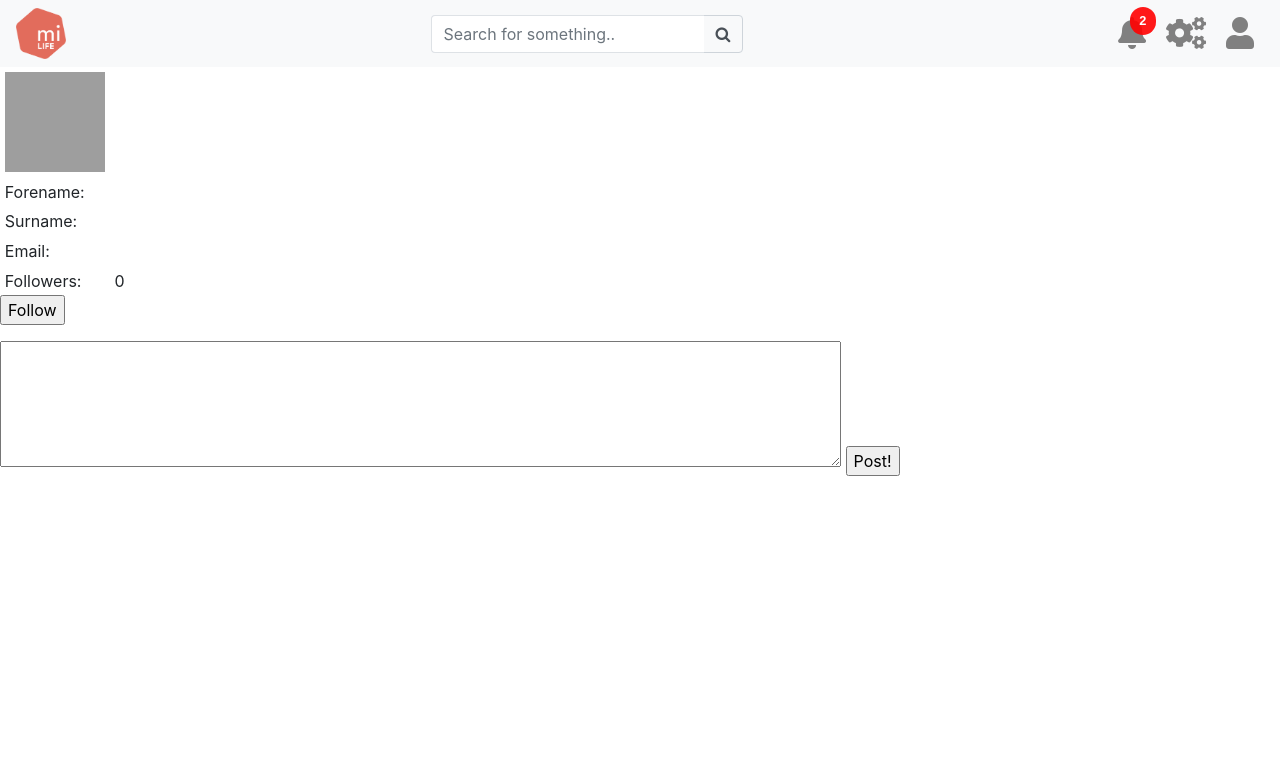
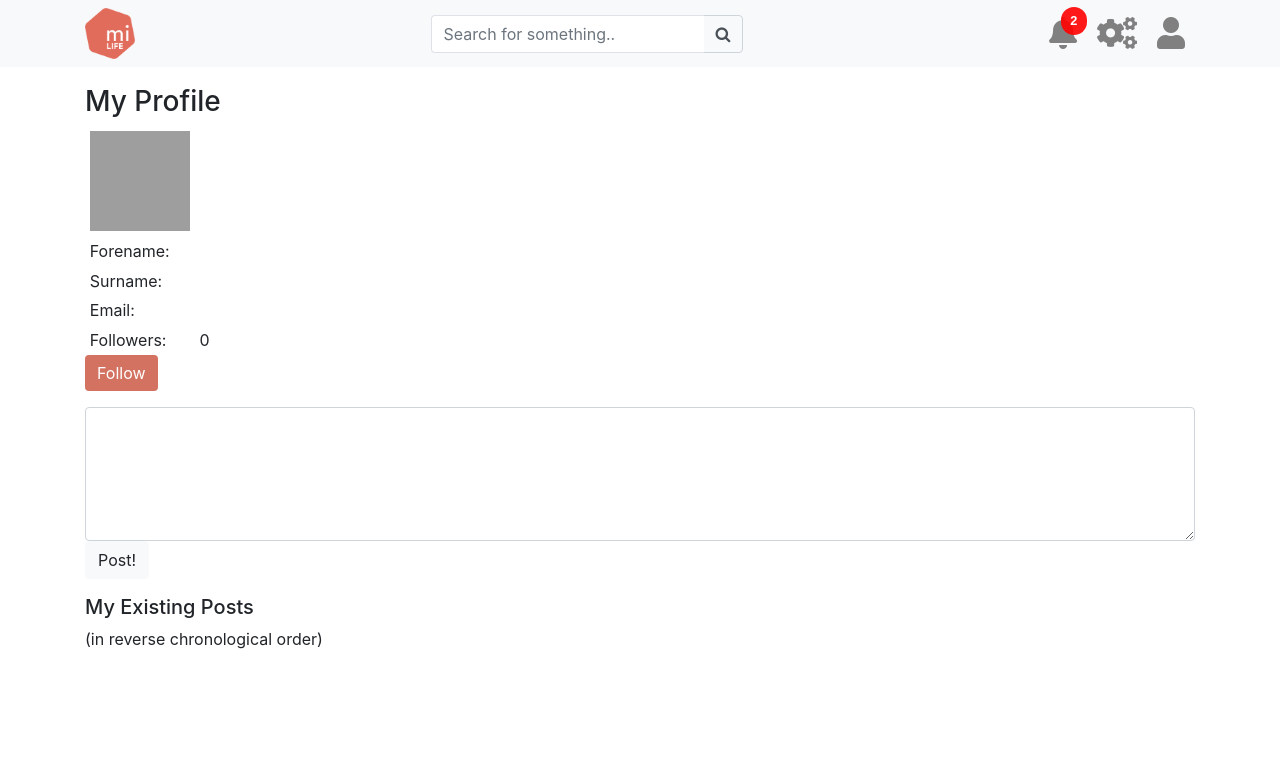
Before and after one commit to Ethaniha/miLife.today, a PHP site: page /user_profile.php in a window 1280 px wide. Shown: the top 783 px of the page. Run offline with PHP 8.4, Linux system fonts and the light colour scheme; data that the repository does not hold is empty; some libraries are stand-ins or nearby versions; grey boxes are pictures that could not be loaded.

Commit message:
Updates to all pages and CSS
Beginning to make the website look like the concept images

```diff
--- a/css/main.css
+++ b/css/main.css
@@ -1,4 +1,8 @@
 @import url("//maxcdn.bootstrapcdn.com/font-awesome/4.7.0/css/font-awesome.min.css");
+
+body {
+  margin-top: 60px; /* Add a top margin to avoid content overlay */
+}
 
 .fas[data-count]{
     position:relative;
@@ -18,6 +22,14 @@
     font: bold .4em sans-serif;
 }
 
+.navbar{
+  overflow: hidden;
+  position: fixed; /* Set the navbar to fixed position */
+  top: 0; /* Position the navbar at the top of the page */
+  width: 100%; /* Full width */
+  z-index: 100;
+}
+
 .navbar-nav > li{
   padding-left:10px;
   padding-right:10px;
@@ -26,3 +38,35 @@
 .navbar-logo{
     width: 50px;
 }
+
+.pageHeader{
+    padding-top: 25px;
+}
+
+.btn-primary{
+    background-color: #D47262 !important;
+    border: none;
+}
+
+.btn-primary:hover{
+    background-color: #B46155 !important;
+    border: none;
+}
+
+#feedHeader{
+  background-image: url("../assets/imgs/feed-bg.jpg") !important;
+  background-size: cover;
+  background-position: bottom;
+  padding: 150px 0px 150px 0px;
+  color: white;
+  text-align: center;
+  text-shadow: 0 0 15px #999;
+}
+
+.display-2{
+    font-weight: 600;
+}
+
+.profilePhoto{
+    border-radius:50px;
+}
--- a/head.php
+++ b/head.php
@@ -1,7 +1,8 @@
     <link rel="stylesheet" href="css/main.css">
+
   <nav class="navbar navbar-expand-sm bg-light navbar-light">
 
-
+    <div class="container">
    <a href="index.php" ><img src="assets/logo.png" alt="Logo" class="navbar-logo"></a>
 
 
@@ -31,4 +32,5 @@
         } ?>
       </li>
     </ul>
+    </div>
   </nav>
--- a/login.php
+++ b/login.php
@@ -68,7 +68,7 @@
         </div>
         <div class="form-group">
           <div class="col-sm-offset-2 col-sm-10">
-            <button type="submit" class="btn btn-default" name="submit">Submit</button>
+            <button type="submit" class="btn btn-primary" name="submit">Submit</button>
           </div>
         </div>
         Or click <a href="register.php">here</a> to register
--- a/register.php
+++ b/register.php
@@ -103,7 +103,7 @@
             <button type="submit" class="btn btn-primary" name="submit">Submit</button>
           </div>
         </div>
-        Or click <a href="register.php">here</a> to register
+        Or click <a href="login.php">here</a> to login with an existing Account
         <?php if (!empty($msg)) { echo $msg; } ?>
       </form>
     </div>
--- a/user_profile.php
+++ b/user_profile.php
@@ -47,7 +47,12 @@ if (isset($_POST['follow'])) {
     $result = mysqli_query($db, $sql);
 
     if (mysqli_num_rows($result) == 1) {
-      echo "You are already following this user";
+      echo '<div class="alert alert-info alert-dismissible fade show" role="alert">
+You are already following '.$username.'.
+  <button type="button" class="close" data-dismiss="alert" aria-label="Close">
+    <span aria-hidden="true">&times;</span>
+  </button>
+</div>';
     }
     else {
       $sql = "INSERT INTO followers (user_id, follower_id) VALUES ($user_id, $follower_id)";
@@ -81,14 +86,18 @@ if(isset($_POST['sendpost'])) {
   $result = mysqli_query($db, $sql) or die(mysqli_error($db));
 
 }
-
-$sql = "SELECT * FROM post where user_id = $user_id";
+$sql = "SELECT post.posted_at, post.body, users.username, users.image FROM users, post WHERE users.user_id = post.user_id AND post.user_id = $user_id ORDER BY `post`.`posted_at` DESC";
 $result = mysqli_query($db, $sql) or die(mysqli_error($db));
-
 $posts = "";
 
+
+// $sql = "SELECT * FROM post where user_id = $user_id";
+// $result = mysqli_query($db, $sql) or die(mysqli_error($db));
+
+// $posts = "";
+
 while ($row = mysqli_fetch_array($result)) {
-  $posts .= $row[1]."<hr></br>";
+  $posts .= "<div class='jumbotron'>".$row[0]."<br><img src='assets/imgs/users/".$row[3]."' width=100 height=100 /> <br> <br><b>" .$row[2]."</b>: ".$row[1]."<hr></div></br>";
 }
 
 
@@ -99,7 +108,7 @@ while ($row = mysqli_fetch_array($result)) {
 <html>
 
   <head>
-    <title>Login Page</title>
+    <title>miLIFE | <?php echo $forename. ' ' .$surname ?></title>
 
     <link rel="stylesheet" href="https://stackpath.bootstrapcdn.com/bootstrap/4.2.1/css/bootstrap.min.css" integrity="sha384-GJzZqFGwb1QTTN6wy59ffF1BuGJpLSa9DkKMp0DgiMDm4iYMj70gZWKYbI706tWS" crossorigin="anonymous">
     <link rel="stylesheet" href="styles.css">
@@ -111,10 +120,11 @@ while ($row = mysqli_fetch_array($result)) {
 
     <?php include("head.php"); ?>
 
-
+<div class="container">
+  <h3 class="pageHeader">My Profile</h3>
     <table class="table-sm">
     <tr>
-      <td><?php echo "<img src='images/users/".$avatar."' width=100 height=100 />"; ?></td><td></td>
+      <td><?php echo "<img src='assets/imgs/users/".$avatar."' width=100 height=100 />"; ?></td><td></td>
     </tr>
     <tr>
       <td>Forename:</td><td><?php echo $forename; ?></td>
@@ -130,16 +140,21 @@ while ($row = mysqli_fetch_array($result)) {
     </tr>
     </table>
 
-    <form action="" method="post">
-      <input type="submit" name="follow" value="Follow">
+<form action="" method="post" >
+      <input type="submit" name="follow" value="Follow" class="btn btn-primary">
     </form>
 
+
     <form action="" method="post">
-      <textarea name="postbody" rows="5" cols="80"></textarea>
-      <input type="submit" name="sendpost" value="Post!">
+      <textarea  class="form-control" name="postbody" rows="5" cols="80"></textarea>
+      <input type="submit" name="sendpost" value="Post!" class="btn btn-light">
     </form>
 
+<h5 class="sectionHeader">My Existing Posts</h5>
+<p>(in reverse chronological order)</p>
+
     <?php echo $posts; ?>
+  </div>
 
 
     <script src="https://stackpath.bootstrapcdn.com/bootstrap/4.2.1/js/bootstrap.min.js" integrity="sha384-B0UglyR+jN6CkvvICOB2joaf5I4l3gm9GU6Hc1og6Ls7i6U/mkkaduKaBhlAXv9k" crossorigin="anonymous"></script>
```
Also changed, not shown: index.php (+16 -6 lines), user_settings.php (+6 -4 lines), assets/imgs/avatar2.png (renamed from images/avatar2.png), assets/imgs/feed-bg.jpg (added), assets/imgs/users/IMG_2470.jpeg (added), assets/imgs/users/avatar2.png (renamed from images/users/avatar2.png), assets/imgs/users/b7e3a3118f199f0ddd1261f2ef3db8a8_400x400.jpeg (renamed from images/users/b7e3a3118f199f0ddd1261f2ef3db8a8_400x400.jpeg), assets/imgs/users/default.jpg (renamed from images/users/default.jpg), assets/imgs/users/tumblr_oxgy94NYhL1ujllspo1_250.jpg (renamed from images/users/tumblr_oxgy94NYhL1ujllspo1_250.jpg), 4 other files.
